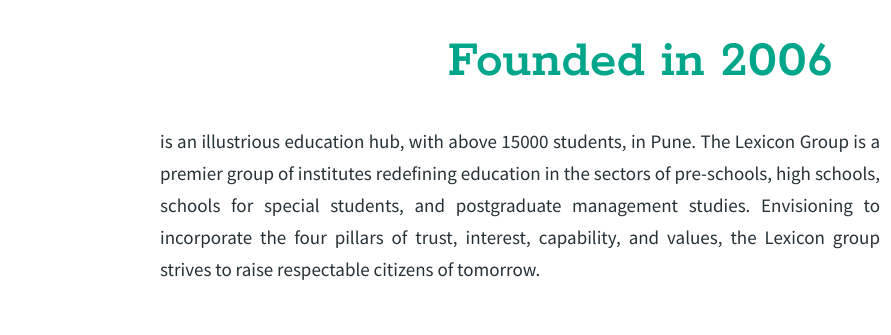
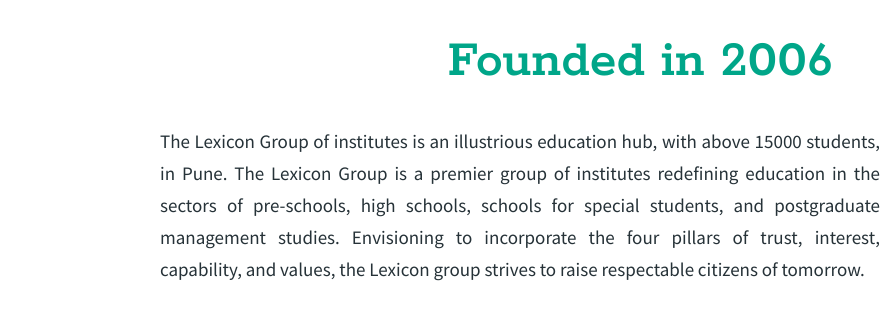
Before and after one commit to shyam1906/www.educrack.com, a plain HTML site: page about-us.html in a window 1280 px wide. Shown: the part 538-873 px from the top of the page, 0-891 px from the left. Drawn offline with Linux system fonts and the light colour scheme.

Commit message:
Update about-us.html

```diff
--- a/about-us.html
+++ b/about-us.html
@@ -134,7 +134,7 @@
       <!--slider-->
 	  <div class="container-fluid crackExam founded_container abt_lex">
       <h3>Founded in 2006</h3>
-      <p> is an illustrious education hub, with above 15000 students, in Pune. The Lexicon Group is a premier group of institutes redefining education in the sectors of pre-schools, high schools, schools for special students, and postgraduate management studies. Envisioning to incorporate the four pillars of trust, interest, capability, and values, the Lexicon group strives to raise respectable citizens of tomorrow.</p>
+      <p>The Lexicon Group of institutes is an illustrious education hub, with above 15000 students, in Pune. The Lexicon Group is a premier group of institutes redefining education in the sectors of pre-schools, high schools, schools for special students, and postgraduate management studies. Envisioning to incorporate the four pillars of trust, interest, capability, and values, the Lexicon group strives to raise respectable citizens of tomorrow.</p>
 	  <a href="www.lexiconedu.in" target="blank"><img src="images/lexicon.png" class="lexicon-logo" alt="lexicon-logo"></a>
 	  <div class="clear"></div>
       </div>
```
